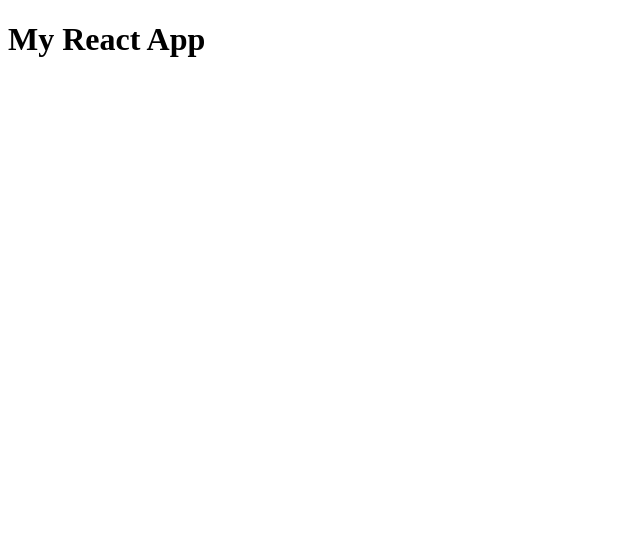
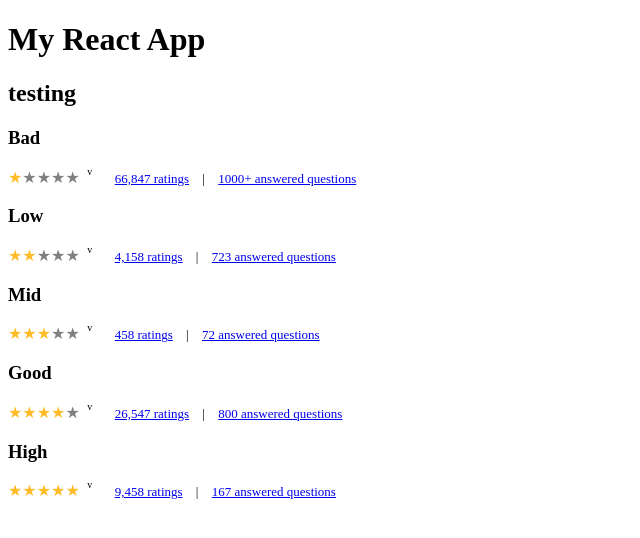
Before and after one commit to Quaran-Team/client-Amazin, a React app: page / in a window 1280 px wide. Shown: the top 538 px of the page, without its empty margins (0-640 px from the left). Built offline with nearby package versions, Linux system fonts and the light colour scheme.

Commit message:
prior to testing star rating summary components done

```diff
--- a/src/components/App.js
+++ b/src/components/App.js
@@ -1,13 +1,31 @@
-import React, { Component } from 'react';
+import React, { Component } from "react";
+
+import BadStar from "./RatingSummary/badStar";
+import LowStar from "./RatingSummary/lowStar";
+import MidStar from "./RatingSummary/midStar";
+import GoodStar from "./RatingSummary/goodStar";
+import HighStar from "./RatingSummary/highStar";
 
 class App extends Component {
-    render(){
-        return(
-            <div>
-                <h1>My React App</h1>
-            </div>
-        )
-    }
+  render() {
+    return (
+      <div>
+        <h1>My React App</h1>
+
+        <h2>testing</h2>
+        <h3>Bad</h3>
+        <BadStar />
+        <h3>Low</h3>
+        <LowStar />
+        <h3>Mid</h3>
+        <MidStar />
+        <h3>Good</h3>
+        <GoodStar />
+        <h3>High</h3>
+        <HighStar />
+      </div>
+    );
+  }
 }
 
 export default App;
--- /dev/null
+++ b/src/components/RatingSummary/badStar.js
@@ -0,0 +1,42 @@
+import React, { Component } from "react";
+// import "./stars.css"
+
+export default class BadStar extends Component {
+  render() {
+    return (
+      <div className="badstar">
+        <span className="gold" style={{ color: "rgb(255, 188, 40)" }}>
+          &#9733;
+        </span>
+        <span className="gray" style={{ color: "gray" }}>
+          &#9733;
+        </span>
+        <span className="gray" style={{ color: "gray" }}>
+          &#9733;
+        </span>
+        <span className="gray" style={{ color: "gray" }}>
+          &#9733;
+        </span>
+        <span className="gray" style={{ color: "gray" }}>
+          &#9733;
+        </span>
+        <span
+          className="tiny"
+          style={{
+            position: "relative",
+            top: "-8px",
+            'font-size': "10px",
+            padding: "0px 20px 0px 5px"
+          }}
+        >
+          {" "}
+          v{" "}
+        </span>
+        <a  style={{'font-size': "13px"}}  href="#"> 66,847 ratings</a>
+        <span className="line" style={{padding: "10px", 'font-size': "13px"}}> | </span>
+
+        <a  style={{'font-size': "13px"}}  href="#">1000+ answered questions</a>
+      </div>
+    );
+  }
+}
--- /dev/null
+++ b/src/components/RatingSummary/goodStar.js
@@ -0,0 +1,42 @@
+import React, { Component } from "react";
+// import "./stars.css"
+
+export default class GoodStar extends Component {
+  render() {
+    return (
+      <div className="goodstar">
+        <span className="gold" style={{ color: "rgb(255, 188, 40)" }}>
+          &#9733;
+        </span>
+        <span className="gold" style={{ color: "rgb(255, 188, 40)" }}>
+          &#9733;
+        </span>
+        <span className="gold" style={{ color: "rgb(255, 188, 40)" }}>
+          &#9733;
+        </span>
+        <span className="gold" style={{ color: "rgb(255, 188, 40)" }}>
+          &#9733;
+        </span>
+        <span className="gray" style={{ color: "gray" }}>
+          &#9733;
+        </span>
+        <span
+          className="tiny"
+          style={{
+            position: "relative",
+            top: "-8px",
+            'font-size': "10px",
+            padding: "0px 20px 0px 5px"
+          }}
+        >
+          {" "}
+          v{" "}
+        </span>
+        <a  style={{'font-size': "13px"}} href="#"> 26,547 ratings</a>
+        <span className="line" style={{padding: "10px", 'font-size': "13px"}}> | </span>
+
+        <a  style={{'font-size': "13px"}} href="#">800 answered questions</a>
+      </div>
+    );
+  }
+}
--- /dev/null
+++ b/src/components/RatingSummary/highStar.js
@@ -0,0 +1,42 @@
+import React, { Component } from "react";
+// import "./stars.css"
+
+export default class HighStar extends Component {
+  render() {
+    return (
+      <div className="highstar">
+        <span className="gold" style={{ color: "rgb(255, 188, 40)" }}>
+          &#9733;
+        </span>
+        <span className="gold" style={{ color: "rgb(255, 188, 40)" }}>
+          &#9733;
+        </span>
+        <span className="gold" style={{ color: "rgb(255, 188, 40)" }}>
+          &#9733;
+        </span>
+        <span className="gold" style={{ color: "rgb(255, 188, 40)" }}>
+          &#9733;
+        </span>
+        <span className="gold" style={{ color: "rgb(255, 188, 40)" }}>
+          &#9733;
+        </span>
+        <span
+          className="tiny"
+          style={{
+            position: "relative",
+            top: "-8px",
+            'font-size': "10px",
+            padding: "0px 20px 0px 5px"
+          }}
+        >
+          {" "}
+          v{" "}
+        </span>
+        <a style={{'font-size': "13px"}} href="#"> 9,458 ratings</a>
+        <span className="line" style={{padding: "10px", 'font-size': "13px"}}> | </span>
+
+        <a style={{'font-size': "13px"}} href="#"> 167 answered questions</a>
+      </div>
+    );
+  }
+}
--- /dev/null
+++ b/src/components/RatingSummary/lowStar.js
@@ -0,0 +1,42 @@
+import React, { Component } from "react";
+// import "./stars.css"
+
+export default class LowStar extends Component {
+  render() {
+    return (
+      <div className="lowstar">
+        <span className="gold" style={{ color: "rgb(255, 188, 40)" }}>
+          &#9733;
+        </span>
+        <span className="gold" style={{ color: "rgb(255, 188, 40)" }}>
+          &#9733;
+        </span>
+        <span className="gray" style={{ color: "gray" }}>
+          &#9733;
+        </span>
+        <span className="gray" style={{ color: "gray" }}>
+          &#9733;
+        </span>
+        <span className="gray" style={{ color: "gray" }}>
+          &#9733;
+        </span>
+        <span
+          className="tiny"
+          style={{
+            position: "relative",
+            top: "-8px",
+            'font-size': "10px",
+            padding: "0px 20px 0px 5px"
+          }}
+        >
+          {" "}
+          v{" "}
+        </span>
+        <a  style={{'font-size': "13px"}}  href="#"> 4,158 ratings</a>
+        <span className="line" style={{padding: "10px", 'font-size': "13px"}}> | </span>
+
+        <a  style={{'font-size': "13px"}}  href="#"> 723 answered questions</a>
+      </div>
+    );
+  }
+}
--- /dev/null
+++ b/src/components/RatingSummary/midStar.js
@@ -0,0 +1,42 @@
+import React, { Component } from "react";
+// import "./stars.css"
+
+export default class MidStar extends Component {
+  render() {
+    return (
+      <div className="midstar">
+        <span className="gold" style={{ color: "rgb(255, 188, 40)" }}>
+          &#9733;
+        </span>
+        <span className="gold" style={{ color: "rgb(255, 188, 40)" }}>
+          &#9733;
+        </span>
+        <span className="gold" style={{ color: "rgb(255, 188, 40)" }}>
+          &#9733;
+        </span>
+        <span className="gray" style={{ color: "gray" }}>
+          &#9733;
+        </span>
+        <span className="gray" style={{ color: "gray" }}>
+          &#9733;
+        </span>
+        <span
+          className="tiny"
+          style={{
+            position: "relative",
+            top: "-8px",
+            'font-size': "10px",
+            padding: "0px 20px 0px 5px"
+          }}
+        >
+          {" "}
+          v{" "}
+        </span>
+        <a  style={{'font-size': "13px"}}  href="#"> 458 ratings</a>
+        <span className="line" style={{padding: "10px", 'font-size': "13px"}}> | </span>
+
+        <a  style={{'font-size': "13px"}}  href="#"> 72 answered questions</a>
+      </div>
+    );
+  }
+}
--- /dev/null
+++ b/src/components/RatingSummary/stars.css
@@ -0,0 +1,7 @@
+.gold {
+  color: rgb(255, 188, 40);
+}
+
+.gray {
+  color: gray;
+}
```
